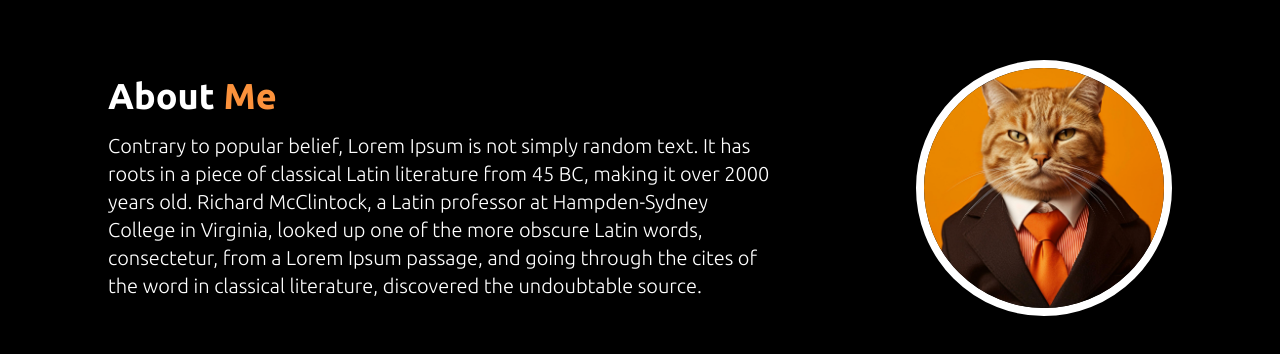
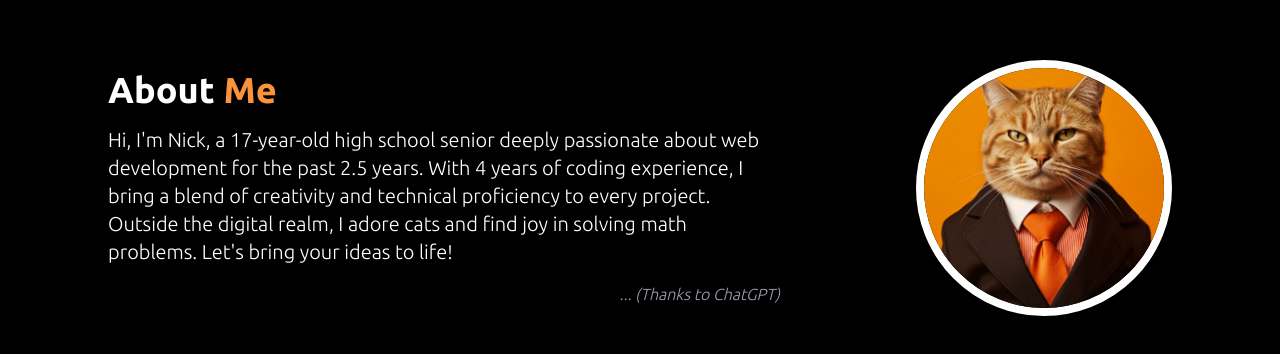
Before and after one commit to Badonix/portfolio, a Next.js app: page / in a window 1280 px wide. Shown: the part 1012-1366 px from the top of the page. Built offline with nearby package versions, Linux system fonts and the light colour scheme.

Commit message:
style: navbar animation

```diff
--- a/components/Navbar/Navbar.js
+++ b/components/Navbar/Navbar.js
@@ -1,4 +1,4 @@
-import { motion, useScroll, useSpring } from "framer-motion";
+import { AnimatePresence, motion, useScroll, useSpring } from "framer-motion";
 export const Navbar = ({ navbarShouldShow }) => {
   const { scrollYProgress } = useScroll();
   const scaleX = useSpring(scrollYProgress, {
@@ -9,8 +9,14 @@ export const Navbar = ({ navbarShouldShow }) => {
   return (
     <>
       <motion.div className="progress-bar" style={{ scaleX }} />
+      <AnimatePresence>
         {navbarShouldShow && (
-        <motion.nav className="flex items-center justify-between py-6 px-16 fixed w-full top-0 left-0">
+          <motion.nav
+            initial={{ y: -1000 }}
+            animate={{ y: -0 }}
+            exit={{ y: -1000 }}
+            className="flex items-center justify-between py-6 px-16 fixed w-full top-0 left-0"
+          >
             <div></div>
             <ul className="flex text-white gap-8 items-center text-2xl">
               <li className="underline-hover cursor-pointer">Experience</li>
@@ -19,6 +25,7 @@ export const Navbar = ({ navbarShouldShow }) => {
             </ul>
           </motion.nav>
         )}
+      </AnimatePresence>
     </>
   );
 };
--- a/components/SecondSection/SecondSection.js
+++ b/components/SecondSection/SecondSection.js
@@ -35,13 +35,14 @@ export const SecondSection = () => {
           About <span className="text-orange-400">Me</span>
         </h2>
         <p className="description text-white font-ubuntu text-xl max-w-2xl">
-          Contrary to popular belief, Lorem Ipsum is not simply random text. It
-          has roots in a piece of classical Latin literature from 45 BC, making
-          it over 2000 years old. Richard McClintock, a Latin professor at
-          Hampden-Sydney College in Virginia, looked up one of the more obscure
-          Latin words, consectetur, from a Lorem Ipsum passage, and going
-          through the cites of the word in classical literature, discovered the
-          undoubtable source.
+          Hi, I'm Nick, a 17-year-old high school senior deeply passionate about
+          web development for the past 2.5 years. With 4 years of coding
+          experience, I bring a blend of creativity and technical proficiency to
+          every project. Outside the digital realm, I adore cats and find joy in
+          solving math problems. Let's bring your ideas to life!
+        </p>
+        <p className="text-gray-400 italic font-ubuntu self-end">
+          ... (Thanks to ChatGPT)
         </p>
       </div>
       <img
```
Lines whose indentation alone changed are shown as unchanged.
